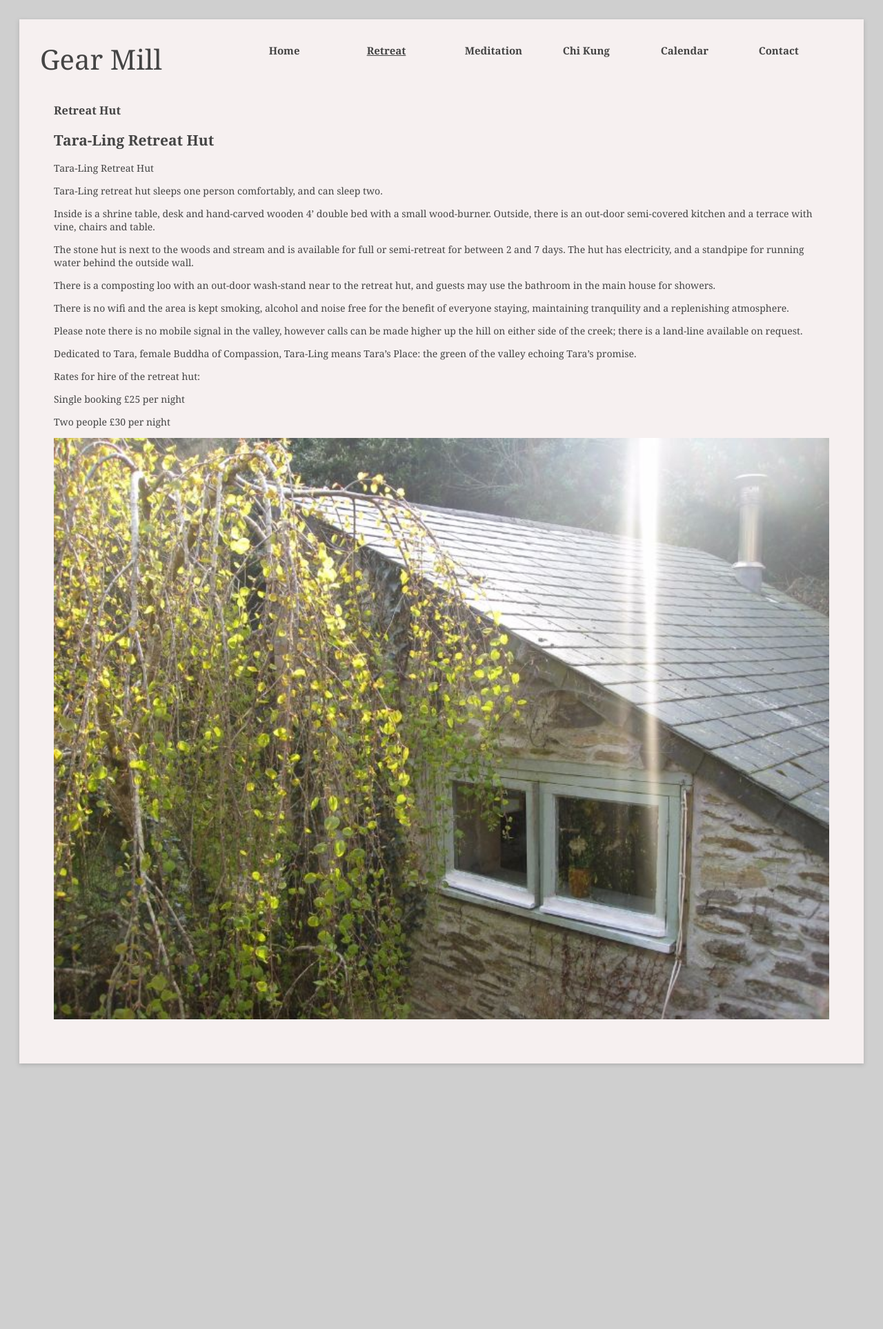
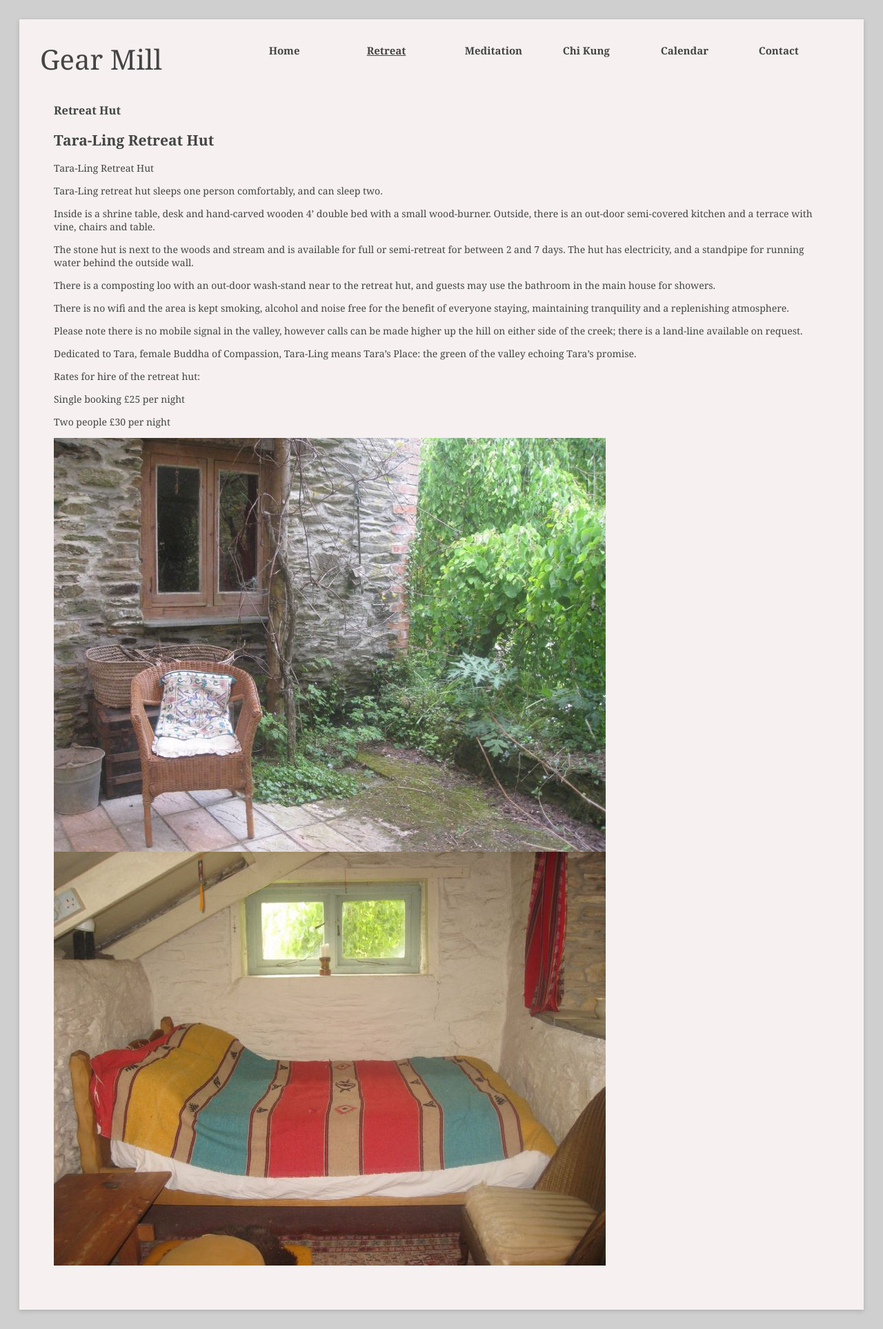
Before and after one commit to psaikido/gearmill.jekyll, a Jekyll site: the page built from pages/retreat-hut.md, in a window 1280 px wide. Shown: the whole page at 69% size. Built offline with Jekyll 4.4.1, drawn with Linux system fonts in a browser that asks for light colours; before the commit the page ends 1570 px from its top, so only the background shows below that.

Commit message:
Improve the pictures to go along with the retreat hut.

```diff
--- a/pages/retreat-hut.md
+++ b/pages/retreat-hut.md
@@ -28,4 +28,5 @@ Single booking £25 per night
 Two people £30 per night
 
 
-![Gear Mill](/assets/images/gallery/hut.jpg "hut"){: .center-img }
+![Gear Mill](/assets/images/gallery/IMG_2423.jpeg "hut")
+![Gear Mill](/assets/images/gallery/IMG_2432.jpeg "hut")
```
